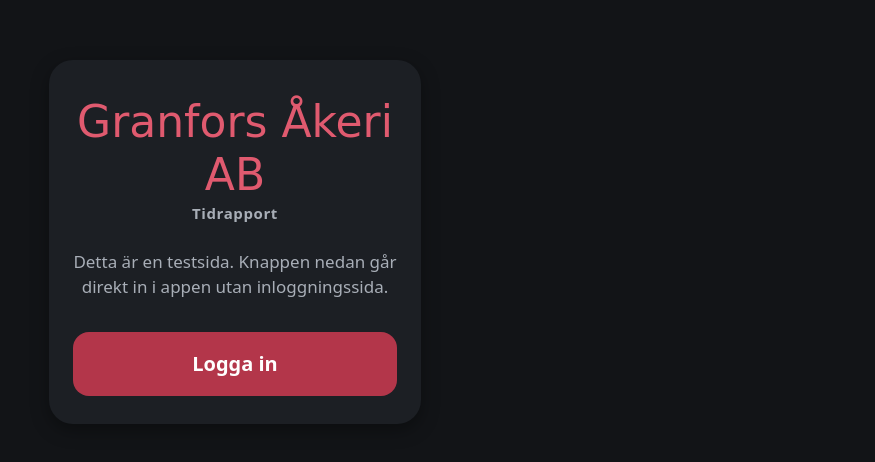
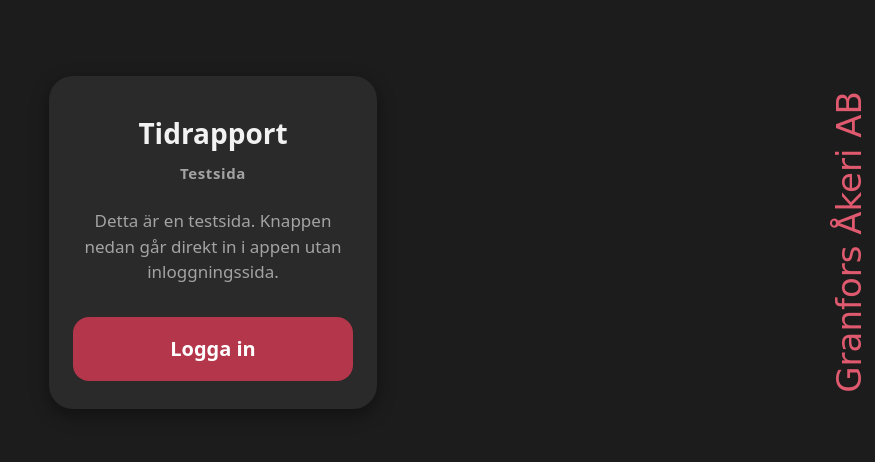
Before and after one commit to Granfors21/tidrapport-app, a plain HTML site: page app/test.html in a window 1280 px wide. Shown: the part 158-620 px from the top of the page, without its empty margins (405-1280 px from the left). Drawn offline with Linux system fonts and the light colour scheme; a web font is replaced by a local one.

Commit message:
v4.4.0: testsidan får mörkgrå bakgrund och stående logga

```diff
--- a/app/test.html
+++ b/app/test.html
@@ -4,28 +4,31 @@
 <meta charset="utf-8">
 <meta name="viewport" content="width=device-width,initial-scale=1">
 <meta name="robots" content="noindex">
-<meta name="theme-color" content="#121417">
+<meta name="theme-color" content="#1C1C1C">
 <meta name="color-scheme" content="dark">
 <title>Tidrapport – test</title>
 <style>
   @font-face{font-family:"Logo";src:url("fonts/Yellowtail-Regular.ttf") format("truetype");font-display:swap}
   *{box-sizing:border-box}
-  body{margin:0;min-height:100vh;display:flex;align-items:center;justify-content:center;font:18px/1.5 system-ui,-apple-system,"Segoe UI",Roboto,sans-serif;background:#121417;color:#F2F2F2}
-  main{width:100%;max-width:420px;padding:32px 24px;text-align:center}
-  .card{background:#1C1F24;border-radius:24px;padding:36px 24px 28px;box-shadow:0 6px 18px rgba(0,0,0,.35)}
-  h1{margin:0;font-family:"Logo",cursive;font-weight:400;font-size:44px;line-height:1.2;color:#E05A6F;text-align:center}
-  .sub{margin:0 0 24px;color:#A8AEB7;font-size:15px;font-weight:600;letter-spacing:.04em}
-  p{margin:0 0 32px;color:#A8AEB7;font-size:17px}
+  body{margin:0;min-height:100vh;display:flex;align-items:center;justify-content:center;font:18px/1.5 system-ui,-apple-system,"Segoe UI",Roboto,sans-serif;background:#1C1C1C;color:#F2F2F2}
+  .sidebrand{position:fixed;top:0;right:0;bottom:0;width:52px;z-index:40;pointer-events:none;display:flex;align-items:center;justify-content:center;overflow:visible}
+  .sidebrand span{font-family:"Logo",cursive;font-weight:400;font-size:clamp(24px,4.8vh,34px);line-height:1;color:#E05A6F;white-space:nowrap;width:max-content;flex:0 0 auto;transform:rotate(-90deg)}
+  main{width:100%;max-width:420px;padding:32px 68px 32px 24px;text-align:center}
+  .card{background:#2A2A2A;border-radius:24px;padding:36px 24px 28px;box-shadow:0 6px 18px rgba(0,0,0,.4)}
+  h1{margin:0 0 8px;font-size:28px;font-weight:700;color:#F2F2F2}
+  .sub{margin:0 0 24px;color:#A3A3A3;font-size:15px;font-weight:600;letter-spacing:.04em}
+  p{margin:0 0 32px;color:#A3A3A3;font-size:17px}
   a.btn{display:flex;align-items:center;justify-content:center;width:100%;min-height:64px;border-radius:16px;background:#B3364A;color:#fff;text-decoration:none;font-size:20px;font-weight:700}
   a.btn:active{background:#C4465A}
   a.btn:focus-visible{outline:3px solid #F07A8C;outline-offset:3px}
 </style>
 </head>
 <body>
+<div class="sidebrand" aria-hidden="true"><span>Granfors Åkeri AB</span></div>
 <main>
   <div class="card">
-    <h1>Granfors Åkeri AB</h1>
-    <div class="sub">Tidrapport</div>
+    <h1>Tidrapport</h1>
+    <div class="sub">Testsida</div>
     <p>Detta är en testsida. Knappen nedan går direkt in i appen utan inloggningssida.</p>
     <a class="btn" href="./">Logga in</a>
   </div>
```
